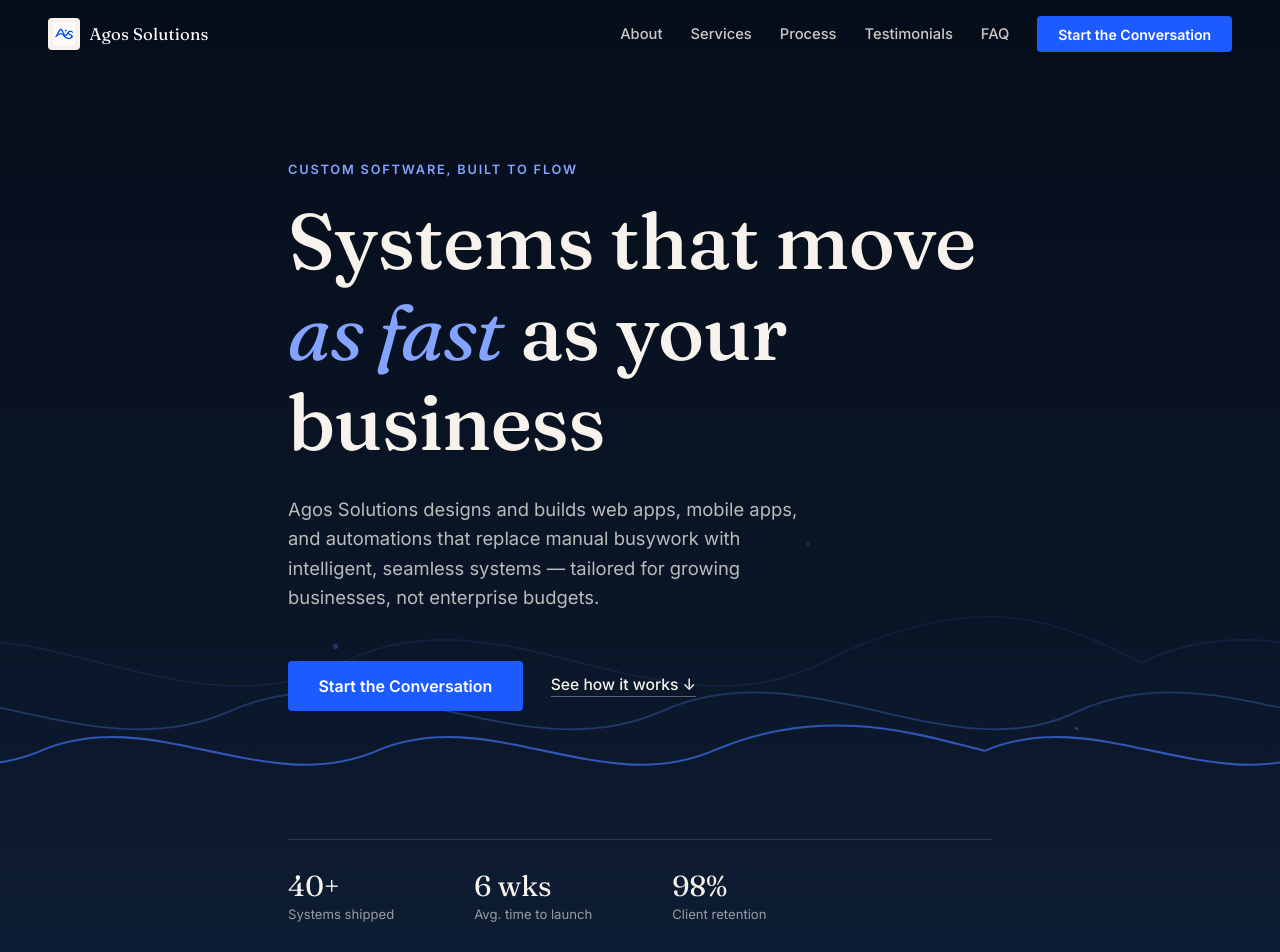
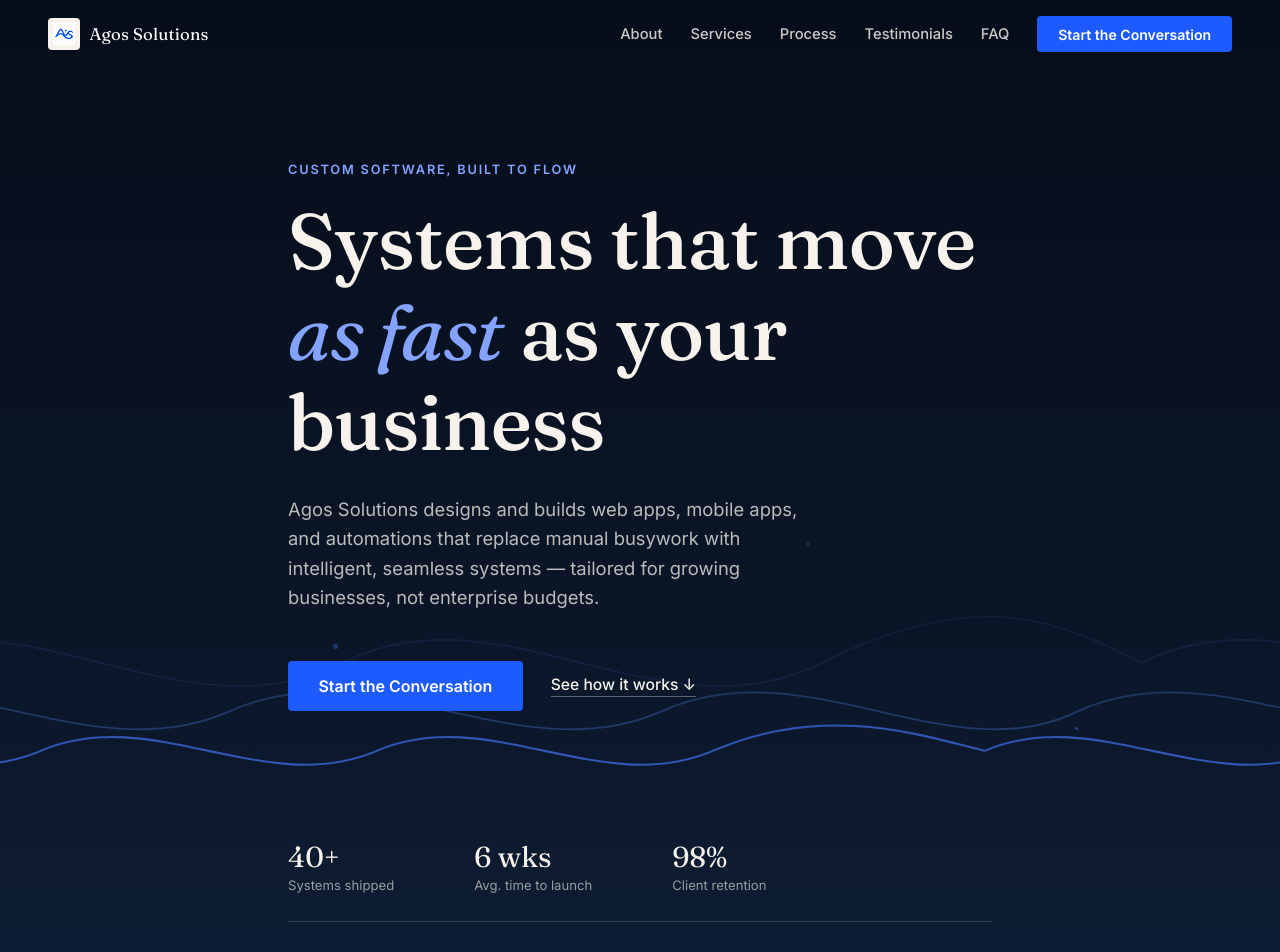
Before and after one commit to edwardagosai-ai/landing-page-agos, a React (Vite) app: page / in a window 1280 px wide. Shown: the top 952 px of the page. Built offline with nearby package versions, Linux system fonts and the light colour scheme.

Commit message:
Move hero stats divider line below the numbers instead of above

```diff
--- a/src/components/Hero/Hero.module.css
+++ b/src/components/Hero/Hero.module.css
@@ -81,8 +81,8 @@
   display: flex;
   gap: var(--space-xl);
   margin-top: var(--space-2xl);
-  padding-top: var(--space-md);
-  border-top: 1px solid rgba(247, 243, 236, 0.14);
+  padding-bottom: var(--space-md);
+  border-bottom: 1px solid rgba(247, 243, 236, 0.14);
 }
 
 .stat dd {
```
